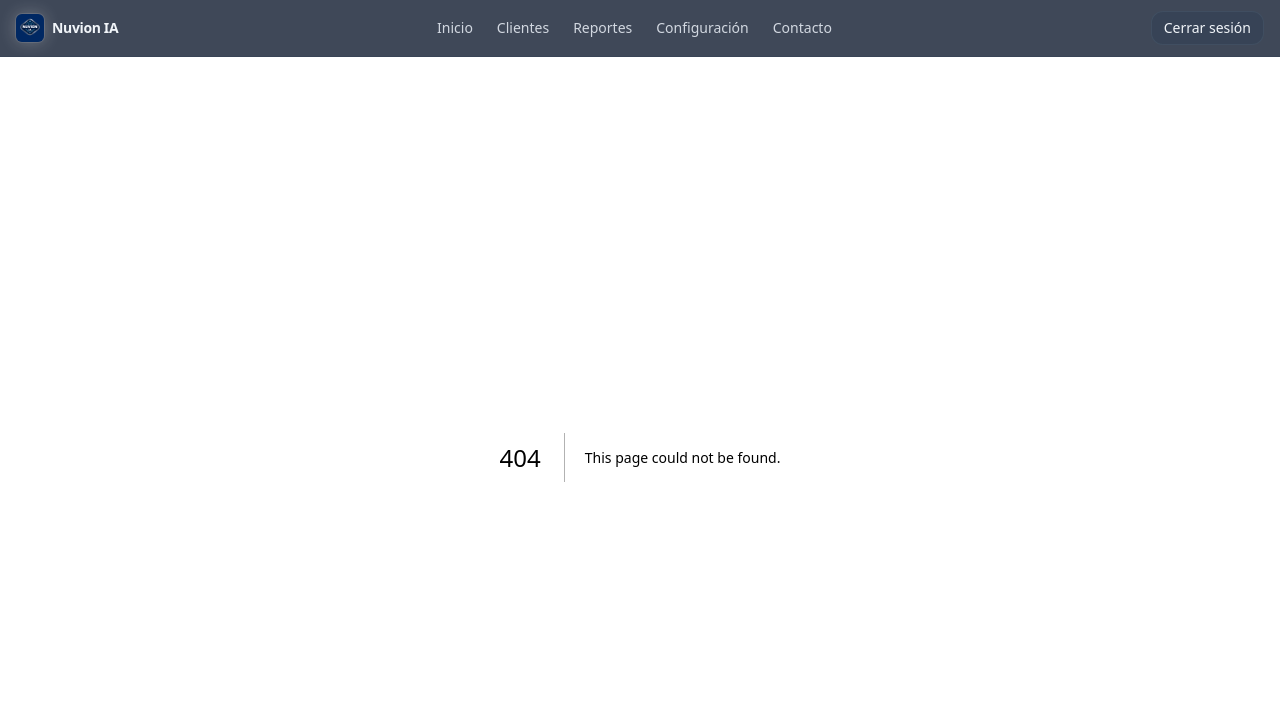
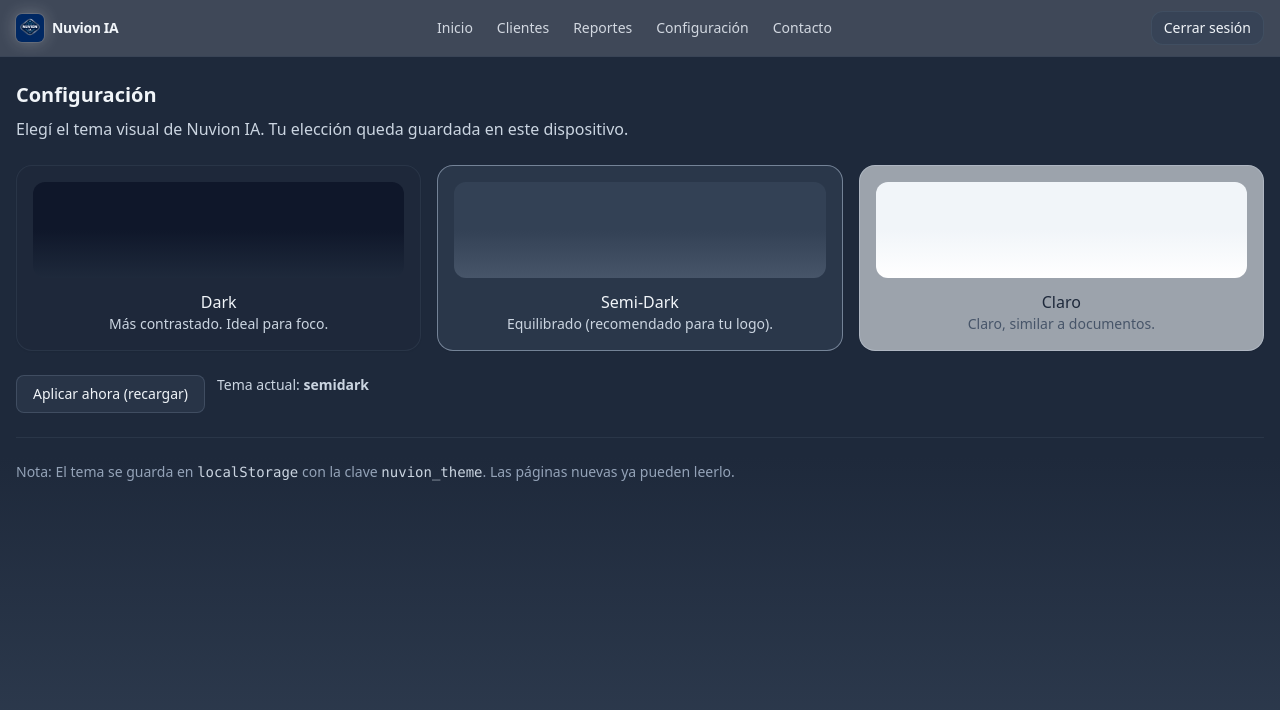
Before and after one commit to ianuvion/nuvion-ia, a Next.js app: page /configuracion in a window 1280 px wide. Before the commit this address had no page. Shown: the top 710 px of the page. Built offline with nearby package versions, Linux system fonts and the light colour scheme.

Commit message:
Create page.tsx

```diff
--- /dev/null
+++ b/app/configuracion/page.tsx
@@ -0,0 +1,110 @@
+"use client";
+
+import { useEffect, useState } from "react";
+
+type Theme = "dark" | "semidark" | "light";
+const THEME_KEY = "nuvion_theme";
+
+const THEME_DESC: Record<Theme, string> = {
+  dark: "Más contrastado. Ideal para foco.",
+  semidark: "Equilibrado (recomendado para tu logo).",
+  light: "Claro, similar a documentos.",
+};
+
+// Para que otras páginas puedan leer el tema sin romper nada
+function readSavedTheme(): Theme {
+  if (typeof window === "undefined") return "semidark";
+  const t = window.localStorage.getItem(THEME_KEY) as Theme | null;
+  return t ?? "semidark";
+}
+
+export default function ConfiguracionPage() {
+  const [theme, setTheme] = useState<Theme>("semidark");
+
+  useEffect(() => {
+    setTheme(readSavedTheme());
+  }, []);
+
+  function saveTheme(next: Theme) {
+    setTheme(next);
+    localStorage.setItem(THEME_KEY, next);
+  }
+
+  const cardBase =
+    "flex-1 min-w-[220px] cursor-pointer rounded-2xl border p-4 transition shadow-sm hover:shadow";
+
+  return (
+    <div className="min-h-screen bg-gradient-to-b from-slate-800 via-slate-800 to-slate-700 text-slate-100">
+      <main className="mx-auto max-w-7xl px-4 py-6">
+        <h1 className="text-xl font-semibold mb-2">Configuración</h1>
+        <p className="text-slate-300 mb-6">Elegí el tema visual de Nuvion IA. Tu elección queda guardada en este dispositivo.</p>
+
+        {/* Cards de selección */}
+        <div className="grid gap-4 sm:grid-cols-3">
+          {/* DARK */}
+          <button
+            onClick={() => saveTheme("dark")}
+            className={`${cardBase} ${
+              theme === "dark"
+                ? "border-slate-500/60 bg-slate-800/70"
+                : "border-slate-600/30 bg-slate-800/40"
+            }`}
+          >
+            <div className="h-24 rounded-xl bg-gradient-to-b from-slate-900 via-slate-900 to-slate-800 mb-3" />
+            <h3 className="font-medium">Dark</h3>
+            <p className="text-sm text-slate-300">{THEME_DESC.dark}</p>
+          </button>
+
+          {/* SEMI-DARK */}
+          <button
+            onClick={() => saveTheme("semidark")}
+            className={`${cardBase} ${
+              theme === "semidark"
+                ? "border-slate-400/70 bg-slate-700/60"
+                : "border-slate-500/30 bg-slate-700/40"
+            }`}
+          >
+            <div className="h-24 rounded-xl bg-gradient-to-b from-slate-700 via-slate-700 to-slate-600 mb-3" />
+            <h3 className="font-medium">Semi-Dark</h3>
+            <p className="text-sm text-slate-300">{THEME_DESC.semidark}</p>
+          </button>
+
+          {/* LIGHT */}
+          <button
+            onClick={() => saveTheme("light")}
+            className={`${cardBase} ${
+              theme === "light"
+                ? "border-slate-300/70 bg-slate-100/80 text-slate-800"
+                : "border-slate-300/40 bg-slate-100/60 text-slate-800"
+            }`}
+          >
+            <div className="h-24 rounded-xl bg-gradient-to-b from-slate-100 via-slate-100 to-white mb-3" />
+            <h3 className="font-medium">Claro</h3>
+            <p className="text-sm text-slate-600">{THEME_DESC.light}</p>
+          </button>
+        </div>
+
+        {/* Acciones */}
+        <div className="mt-6 flex flex-wrap gap-3">
+          <button
+            onClick={() => location.reload()}
+            className="rounded-lg border border-slate-500/40 bg-slate-700/50 px-4 py-2 text-sm hover:bg-slate-600/60"
+            title="Recarga para aplicar el tema en todas las páginas que ya lo soportan"
+          >
+            Aplicar ahora (recargar)
+          </button>
+          <span className="text-sm text-slate-300">
+            Tema actual: <strong>{theme}</strong>
+          </span>
+        </div>
+
+        <hr className="my-6 border-slate-600/30" />
+
+        <p className="text-sm text-slate-400">
+          Nota: El tema se guarda en <code className="text-slate-300">localStorage</code> con la clave{" "}
+          <code className="text-slate-300">{THEME_KEY}</code>. Las páginas nuevas ya pueden leerlo.
+        </p>
+      </main>
+    </div>
+  );
+}
```
